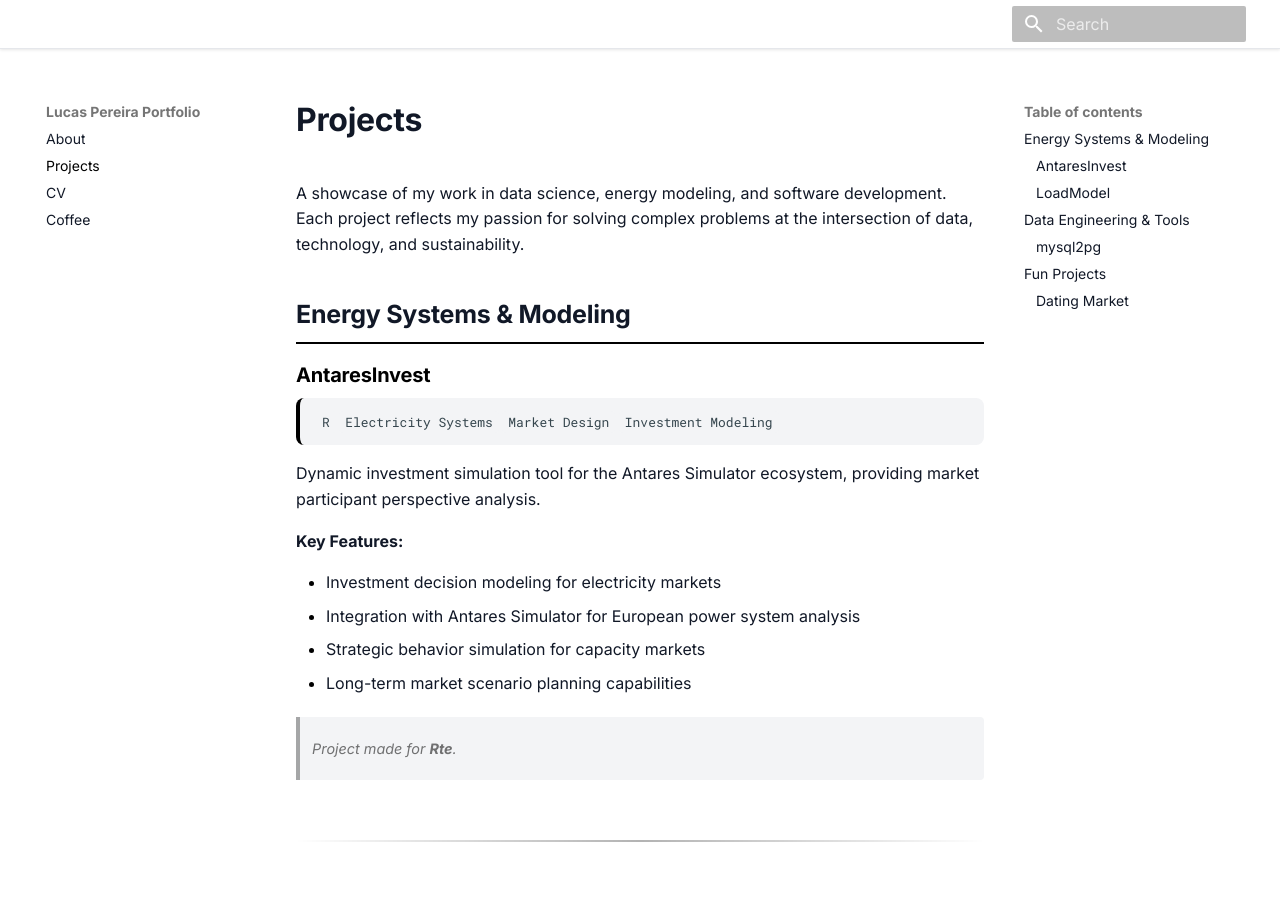
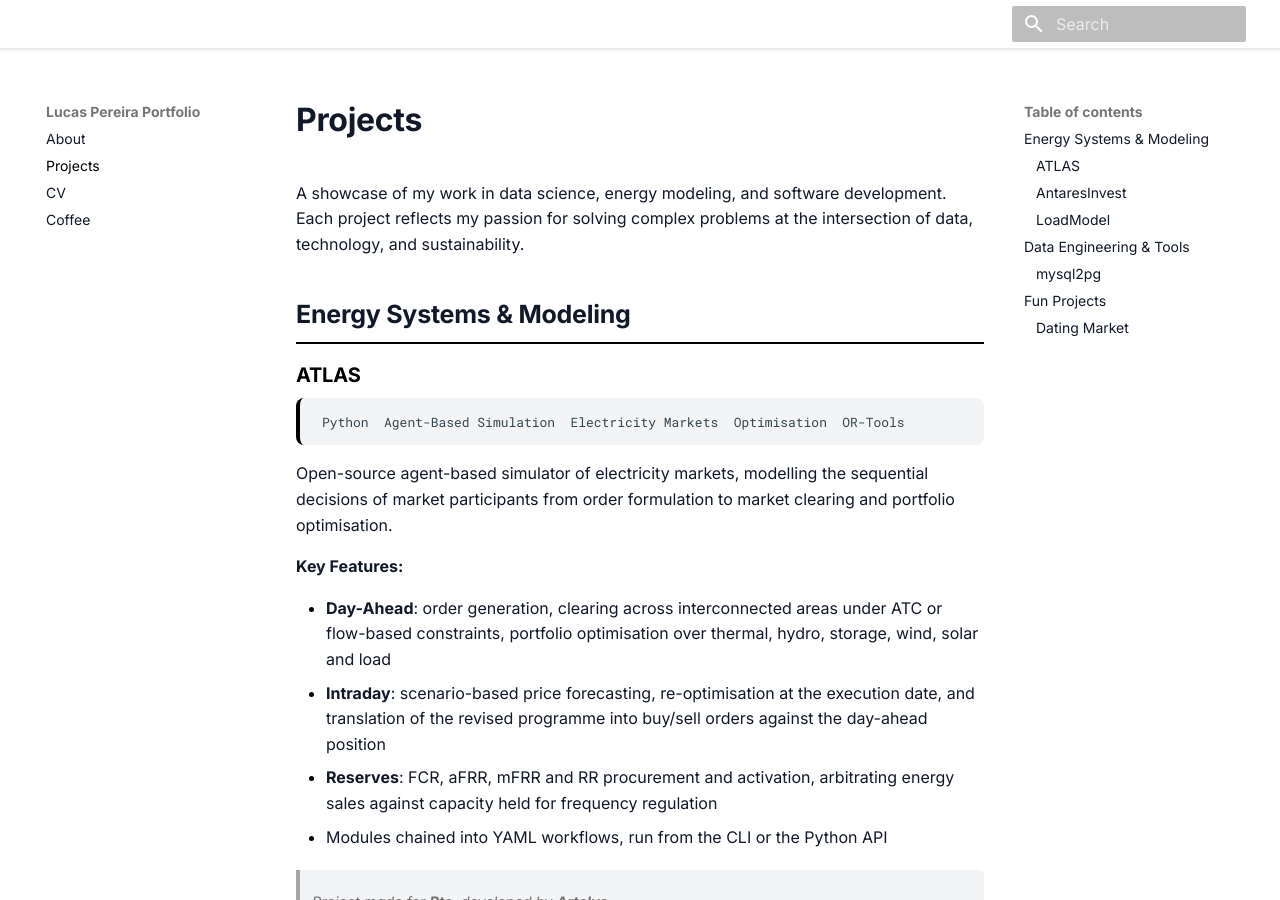
Before and after one commit to lucarammel/lucarammel.github.io, an MkDocs documentation site: the page built from docs/projects.md, in a window 1280 px wide and 900 px high. Built offline with MkDocs 1.6.1 and Material for MkDocs 9.7.7, drawn with Linux system fonts in a browser that asks for light colours; some of the changed text lies outside the part shown.

Commit message:
feat: update porfolio with atlas

```diff
--- a/docs/projects.md
+++ b/docs/projects.md
@@ -9,6 +9,22 @@ A showcase of my work in data science, energy modeling, and software development
 
 
 ## Energy Systems & Modeling
+
+### [ATLAS](https://github.com/rte-france/ATLAS)
+**`Python` `Agent-Based Simulation` `Electricity Markets` `Optimisation` `OR-Tools`**
+
+Open-source agent-based simulator of electricity markets, modelling the sequential decisions of market participants from order formulation to market clearing and portfolio optimisation.
+
+**Key Features:**
+
+- **Day-Ahead**: order generation, clearing across interconnected areas under ATC or flow-based constraints, portfolio optimisation over thermal, hydro, storage, wind, solar and load
+- **Intraday**: scenario-based price forecasting, re-optimisation at the execution date, and translation of the revised programme into buy/sell orders against the day-ahead position
+- **Reserves**: FCR, aFRR, mFRR and RR procurement and activation, arbitrating energy sales against capacity held for frequency regulation
+- Modules chained into YAML workflows, run from the CLI or the Python API
+
+> Project made for **Rte**, developed by **Artelys**.
+
+---
 
 ### [AntaresInvest](https://github.com/lucarammel/antaresinvest)
 **`R` `Electricity Systems` `Market Design` `Investment Modeling`**
```
Also changed, not shown: 1 other file.
